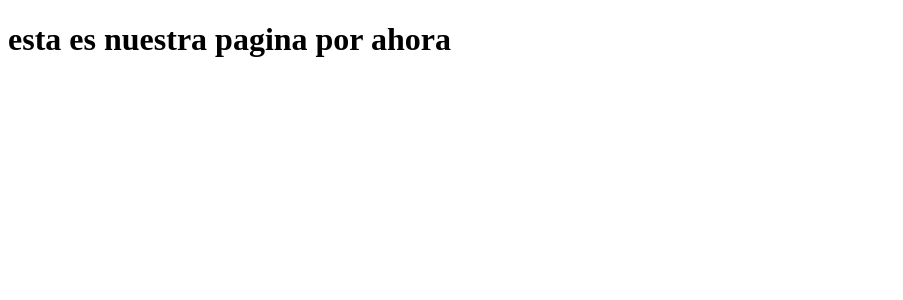
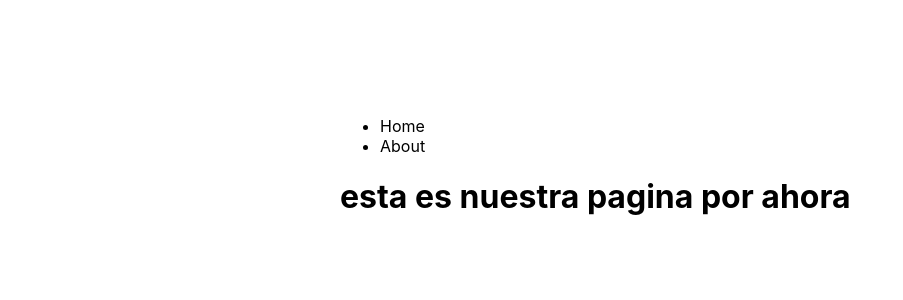
Before and after one commit to wellnahuel/Practice-NEXT13, a Next.js app: page / in a window 1280 px wide. Shown: the top 300 px of the page, without its empty margins (0-903 px from the left). Built offline with nearby package versions, Linux system fonts and the light colour scheme.

Commit message:
layout, component Navigation, styles

```diff
--- /dev/null
+++ b/app/components/Navigation.jsx
@@ -0,0 +1,29 @@
+import Link from 'next/link'
+
+
+const links = [{
+    label: 'Home',
+    route: '/'
+}, {
+    label: 'About',
+    route: '/about'
+}]
+
+
+export function Navigation() {
+    return (
+        <header>
+            <nav>
+                <ul>
+                    {links.map(({ label, route }) => (
+                        <li key={route}>
+                            <Link href={route}>
+                                {label}
+                            </Link>
+                        </li>
+                    ))}
+                </ul>
+            </nav>
+        </header>
+    )
+}
--- a/app/layout.js
+++ b/app/layout.js
@@ -1,6 +1,5 @@
-//import './globals.css'
-// import Navigation from "../components/Navigation";
-
+import '../styles/globals.css'
+import { Navigation } from "./components/Navigation"
 
 export default function RootLayout({ children }) {
   return (
@@ -8,9 +7,8 @@ export default function RootLayout({ children }) {
       <head>
         <title>Mi First Next 13 App</title>
       </head>
-
       <body>
-        {/*         <Navigation /> */}
+        <Navigation />
         {children}
       </body>
     </html>
@@ -18,5 +16,5 @@ export default function RootLayout({ children }) {
 }
 
 
-
+//children tiene lo que se renderiza hacia abajo de nuestras rutas
 //layout es la pagina que envuelve cada ruta
--- a/styles/globals.css
+++ b/styles/globals.css
@@ -1,98 +1,9 @@
-:root {
-  --max-width: 1100px;
-  --border-radius: 12px;
-  --font-mono: ui-monospace, Menlo, Monaco, 'Cascadia Mono', 'Segoe UI Mono',
-    'Roboto Mono', 'Oxygen Mono', 'Ubuntu Monospace', 'Source Code Pro',
-    'Fira Mono', 'Droid Sans Mono', 'Courier New', monospace;
-
-  --foreground-rgb: 0, 0, 0;
-  --background-start-rgb: 214, 219, 220;
-  --background-end-rgb: 255, 255, 255;
-
-  --primary-glow: conic-gradient(
-    from 180deg at 50% 50%,
-    #16abff33 0deg,
-    #0885ff33 55deg,
-    #54d6ff33 120deg,
-    #0071ff33 160deg,
-    transparent 360deg
-  );
-  --secondary-glow: radial-gradient(
-    rgba(255, 255, 255, 1),
-    rgba(255, 255, 255, 0)
-  );
-
-  --tile-start-rgb: 239, 245, 249;
-  --tile-end-rgb: 228, 232, 233;
-  --tile-border: conic-gradient(
-    #00000080,
-    #00000040,
-    #00000030,
-    #00000020,
-    #00000010,
-    #00000010,
-    #00000080
-  );
-
-  --callout-rgb: 238, 240, 241;
-  --callout-border-rgb: 172, 175, 176;
-  --card-rgb: 180, 185, 188;
-  --card-border-rgb: 131, 134, 135;
-}
-
-@media (prefers-color-scheme: dark) {
-  :root {
-    --foreground-rgb: 255, 255, 255;
-    --background-start-rgb: 0, 0, 0;
-    --background-end-rgb: 0, 0, 0;
-
-    --primary-glow: radial-gradient(rgba(1, 65, 255, 0.4), rgba(1, 65, 255, 0));
-    --secondary-glow: linear-gradient(
-      to bottom right,
-      rgba(1, 65, 255, 0),
-      rgba(1, 65, 255, 0),
-      rgba(1, 65, 255, 0.3)
-    );
-
-    --tile-start-rgb: 2, 13, 46;
-    --tile-end-rgb: 2, 5, 19;
-    --tile-border: conic-gradient(
-      #ffffff80,
-      #ffffff40,
-      #ffffff30,
-      #ffffff20,
-      #ffffff10,
-      #ffffff10,
-      #ffffff80
-    );
-
-    --callout-rgb: 20, 20, 20;
-    --callout-border-rgb: 108, 108, 108;
-    --card-rgb: 100, 100, 100;
-    --card-border-rgb: 200, 200, 200;
-  }
-}
-
-* {
-  box-sizing: border-box;
+html,
+body {
   padding: 0;
   margin: 0;
-}
-
-html,
-body {
-  max-width: 100vw;
-  overflow-x: hidden;
-}
-
-body {
-  color: rgb(var(--foreground-rgb));
-  background: linear-gradient(
-      to bottom,
-      transparent,
-      rgb(var(--background-end-rgb))
-    )
-    rgb(var(--background-start-rgb));
+  font-family: -apple-system, BlinkMacSystemFont, Segoe UI, Roboto, Oxygen,
+    Ubuntu, Cantarell, Fira Sans, Droid Sans, Helvetica Neue, sans-serif;
 }
 
 a {
@@ -100,8 +11,22 @@ a {
   text-decoration: none;
 }
 
+* {
+  box-sizing: border-box;
+}
+
+body {
+  padding: 100px;
+  max-width: 800px;
+  margin: 0 auto
+}
+
 @media (prefers-color-scheme: dark) {
   html {
     color-scheme: dark;
   }
+  body {
+    color: white;
+    background: black;
+  }
 }
```
Also changed, not shown: app/about/page.jsx (added, +7 -0 lines).
